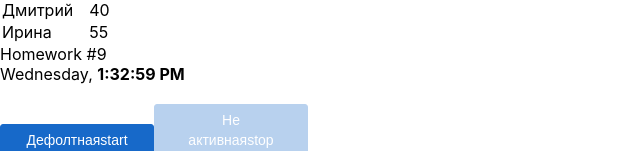
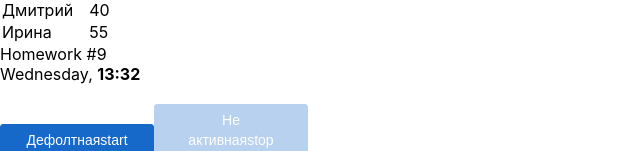
Before and after one commit to Yurik-00007/Ignat, a React (Create React App) app: page /#/junior in a window 1280 px wide. Shown: the part 412-563 px from the top of the page, without its empty margins (0-640 px from the left). Built offline with nearby package versions, Linux system fonts and the light colour scheme.

Commit message:
05.01.23_9_1

```diff
--- a/src/s2-homeworks/hw09/Clock.tsx
+++ b/src/s2-homeworks/hw09/Clock.tsx
@@ -37,9 +37,10 @@ function Clock() {
         setShow(false)
     }
 
-    const stringTime = date?.toLocaleTimeString('en-US') || <br/> // часы24:минуты:секунды (01:02:03)/(23:02:03)/(24:00:00)/(00:00:01) // пишут студенты
-    const stringDate = date?.toLocaleDateString('en-US') || <br/> // день.месяц.год (01.02.2022) // пишут студенты, варианты 01.02.0123/01.02.-123/01.02.12345 не рассматриваем
-    console.log(stringTime)
+    const stringTime = date?.toLocaleTimeString('ru-RU') || <br/> // часы24:минуты:секунды (01:02:03)/(23:02:03)/(24:00:00)/(00:00:01) // пишут студенты
+    const stringDate = date?.toLocaleDateString('ru-RU') || <br/> // день.месяц.год (01.02.2022) // пишут студенты, варианты 01.02.0123/01.02.-123/01.02.12345 не рассматриваем
+    let stringTimeMod=stringTime.toString().split(':',2).join(':')
+    console.log(stringTimeMod)
     console.log(stringDate)
     // день недели на английском, месяц на английском (https://learn.javascript.ru/intl#intl-datetimeformat)
     const stringDay = date?.toLocaleString('en-US', {weekday: 'long'}) || <br/> // пишут студенты
@@ -55,7 +56,7 @@ function Clock() {
             >
                 <span id={'hw9-day'}>{stringDay}</span>,{' '}
                 <span id={'hw9-time'}>
-                    <strong>{stringTime}</strong>
+                    <strong>{stringTimeMod}</strong>
                 </span>
             </div>
 
```
